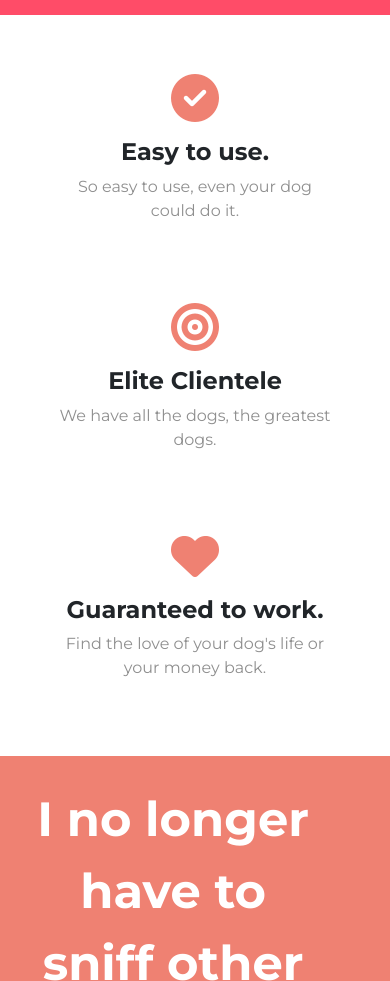
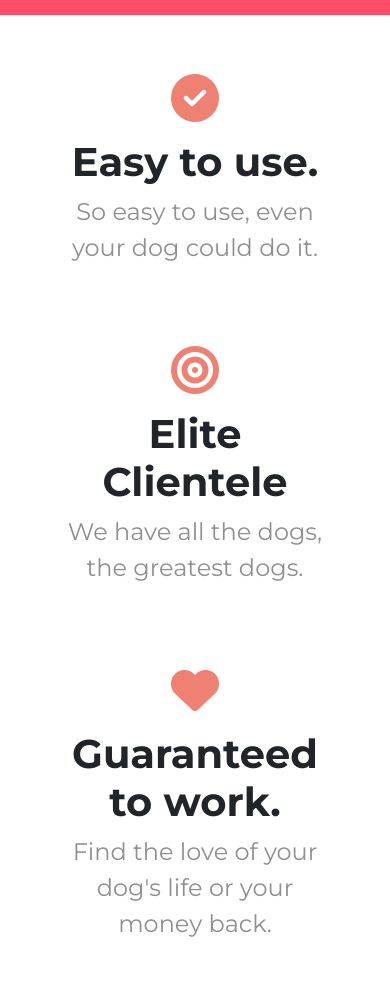
Before and after one commit to Ryokenis/tindog, a plain HTML site: page index.html in a window 390 px wide. Shown: the part 820-1801 px from the top of the page. Drawn offline with nearby package versions, Linux system fonts and the light colour scheme.

Commit message:
Features font bigger on mobile

```diff
--- a/css/styles.css
+++ b/css/styles.css
@@ -1,3 +1,13 @@
+@media (max-width: 1027px) {
+  #features h3 {
+    font-size: 2.5em;
+  }
+
+  #features p {
+    font-size: 1.5em;
+  }
+}
+
 body {
   font-family: 'Montserrat';
   text-align: center;
--- a/index.html
+++ b/index.html
@@ -46,7 +46,7 @@
         </button>
 
         <div class="collapse navbar-collapse" id="navbarTogglerDemo02">
-          <ul class="navbar-nav ms-auto mb-2 mg-lg-0">
+          <ul class="navbar-nav ms-auto mb-2 mt-lg-0">
             <li class="nav-item">
               <a href="#footer" class="nav-link">Contact</a>
             </li>
```
